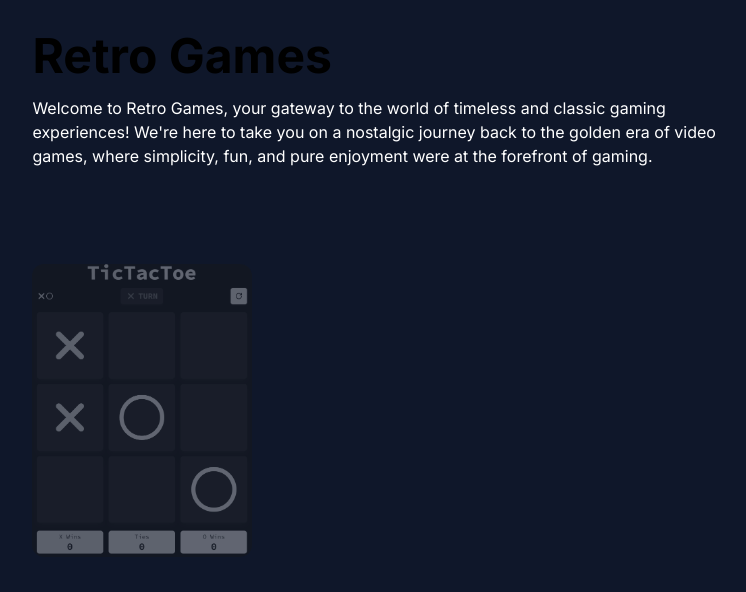
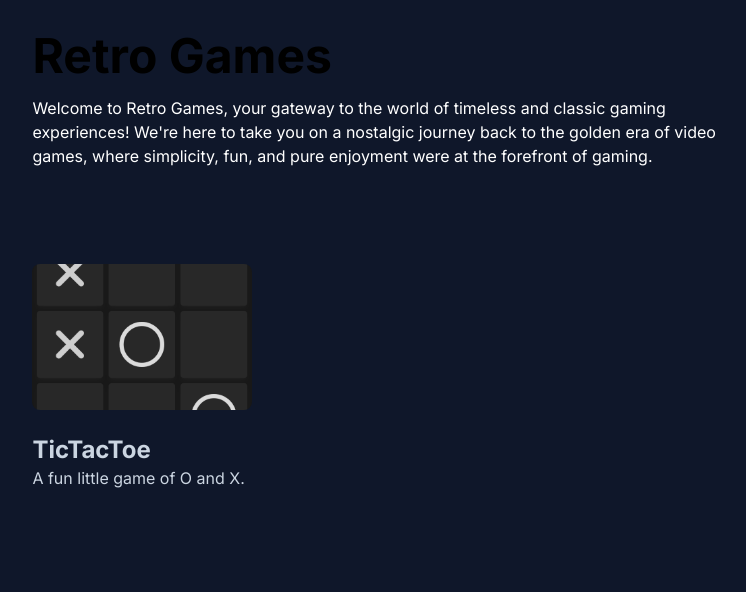
Before and after one commit to LaplaceXD/Dionysus, a React (Vite) app: page / in a window 1280 px wide. Shown: the top 592 px of the page, without its empty margins (262-1008 px from the left). Built offline with nearby package versions, Linux system fonts and the light colour scheme.

Commit message:
[Feat][Lex] Updated the layout of GameCard Component

```diff
--- a/src/pages/Home/components/GameCard.tsx
+++ b/src/pages/Home/components/GameCard.tsx
@@ -9,17 +9,19 @@ interface GameCardProps {
 
 function GameCard({ image, title, description, to = null }: GameCardProps) {
   return (
-    <article className="group relative overflow-hidden rounded-xl opacity-40 hover:opacity-100 hover:shadow-2xl hover:shadow-cyan-200/50 hover:cursor-pointer transition-all duration-300">
+    <article className="relative group rounded-xl hover:cursor-pointer transition-all duration-300 pb-6">
       <img
         src={image}
         alt={title}
-        className="object-cover w-fill aspect-video sm:aspect-[3/4] grayscale group-hover:grayscale-0 transition-all duration-300"
+        className="object-cover rounded-lg w-fill aspect-[2/1] sm:aspect-[3/2] grayscale group-hover:grayscale-0 group-hover:shadow-2xl group-hover:shadow-secondary-500/20  transition-all duration-300"
       />
-      <div className="absolute opacity-0 group-hover:opacity-100 transition-all duration-300 inset-0 w-full h-full flex flex-col justify-end p-6 bg-gradient-to-t from-gray-900 text-white">
-        <h2 className="font-bold text-xl">{title}</h2>
-        <p className="text-sm">{description}</p>
-        {to && <Link to={to} className="absolute w-full h-full" />}
-      </div>
+      <h3 className="mt-6 font-bold text-xl md:text-2xl text-neutral-300 group-hover:bg-gradient-to-r group-hover:from-secondary-400 group-hover:to-primary-500 group-hover:bg-clip-text group-hover:text-trasparent trnsition-colors duration-300">
+        {title}
+      </h3>
+      <p className="text-sm md:text-base text-neutral-300 group-hover:bg-gradient-to-r group-hover:from-secondary-400 group-hover:to-primary-500 group-hover:bg-clip-text group-hover:text-trasparent trnsition-colors duration-300">
+        {description}
+      </p>
+      {to && <Link to={to} className="absolute w-full h-full bottom-0" />}
     </article>
   );
 }
```
